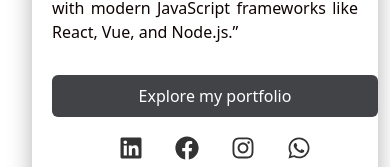
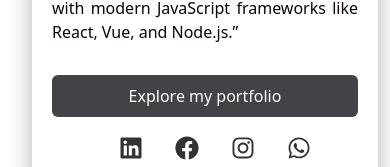
Before and after one commit to DavsWebcraft/First-react-task, a React (Vite) app: page / in a window 390 px wide. Shown: the part 567-734 px from the top of the page. Built offline with nearby package versions, Linux system fonts and the light colour scheme.

Commit message:
made webpage responsive

```diff
--- a/src/components/ProfileCard.css
+++ b/src/components/ProfileCard.css
@@ -98,4 +98,8 @@
   .profile-right p {
     padding-right: 20px;
   }
+
+  .portfolio-button {
+    margin-right: 20px;
+  }
 }
```
